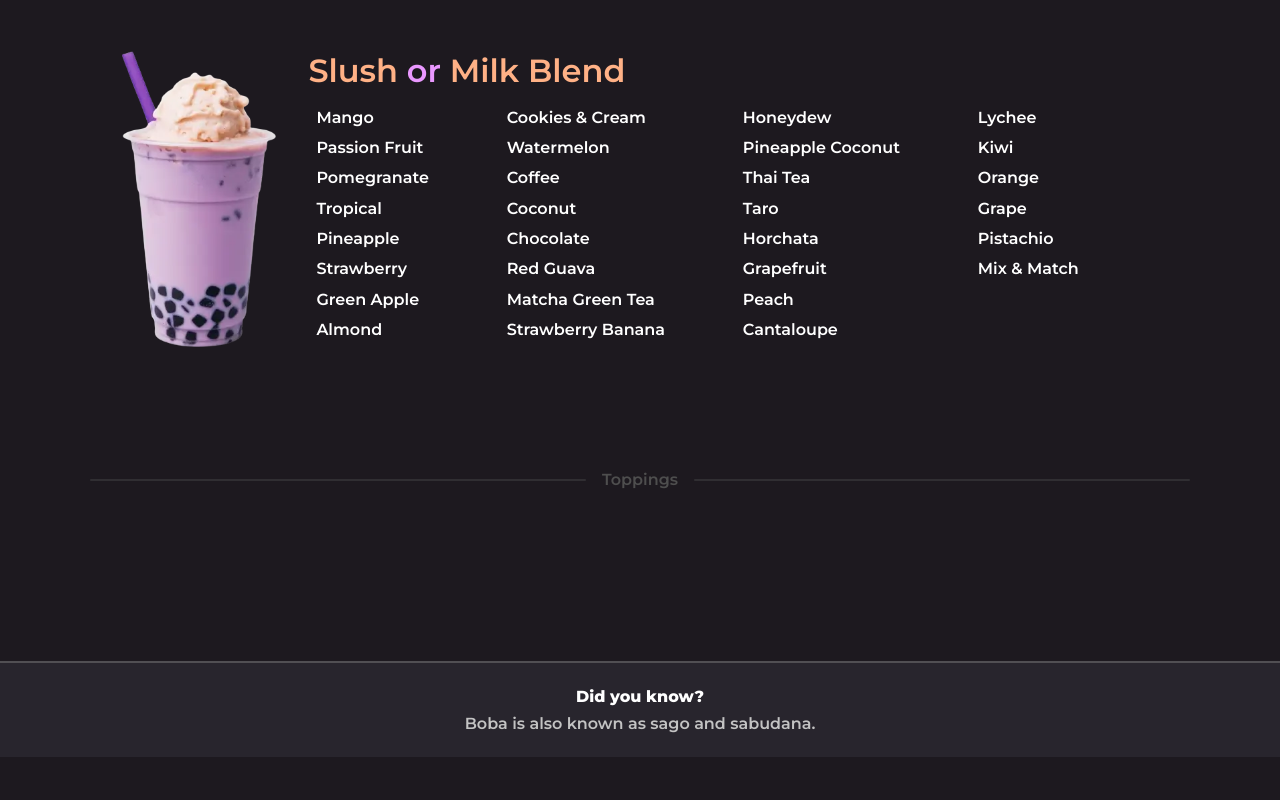
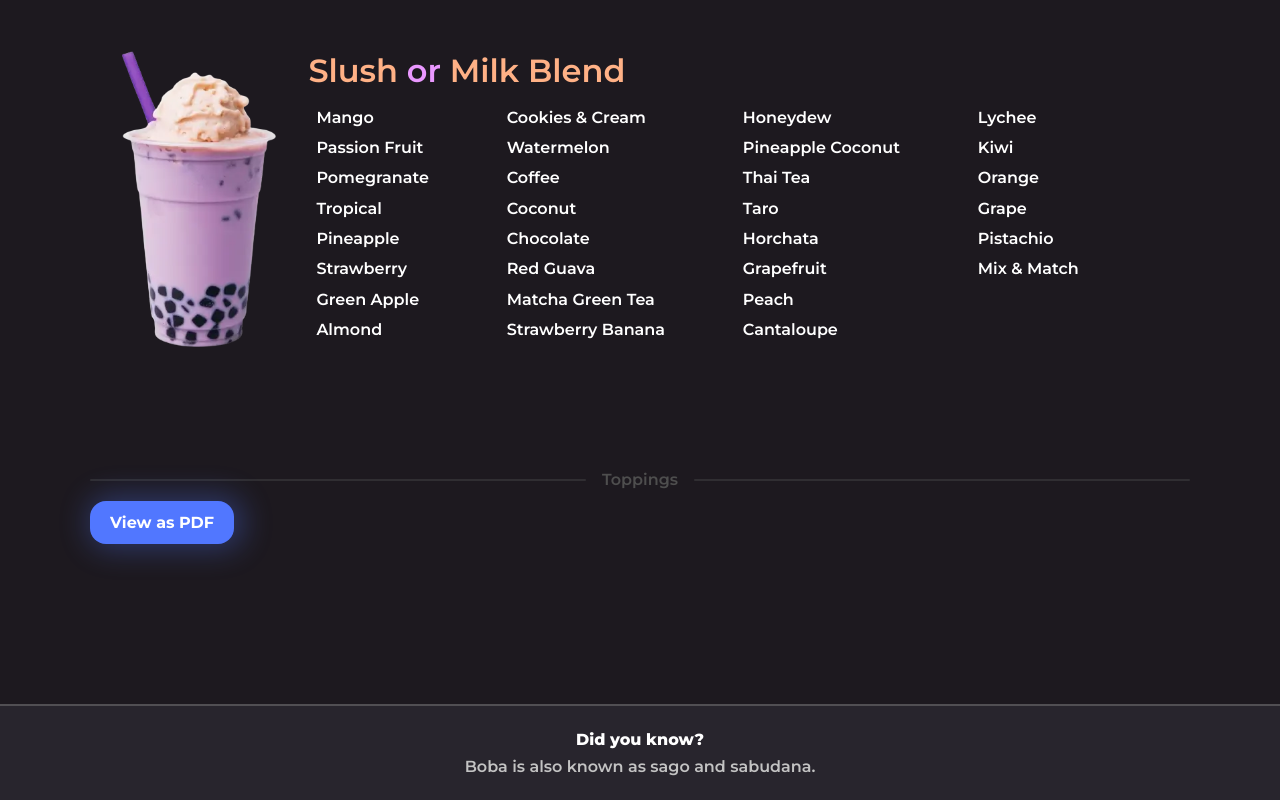
Before and after one commit to SaturnKai/BobaKing, a SvelteKit app: page /menu in a window 1280 px wide. Shown: the part 1161-1961 px from the top of the page. Before the commit the page ends 1918 px from the top, so only its background shows below. Built offline with nearby package versions, Linux system fonts and the light colour scheme; a web font is replaced by a local one.

Commit message:
add view as pdf

```diff
--- a/src/routes/menu/+page.svelte
+++ b/src/routes/menu/+page.svelte
@@ -1,6 +1,7 @@
 <script lang="ts">
 	import Separator from 'components/Separator.svelte';
 	import PriceTable from 'components/PriceTable.svelte';
+	import Button from 'components/Button.svelte';
 	import menu from '$lib/menu';
 </script>
 
@@ -63,6 +64,10 @@
 	</div>
 
 	<Separator text="Toppings" />
+
+	<a href="/download/menu.pdf" target="_blank">
+		<Button color="#5177FF" shadow="#5177FF55" hover="#405ec9">View as PDF</Button>
+	</a>
 </div>
 
 <style>
```
